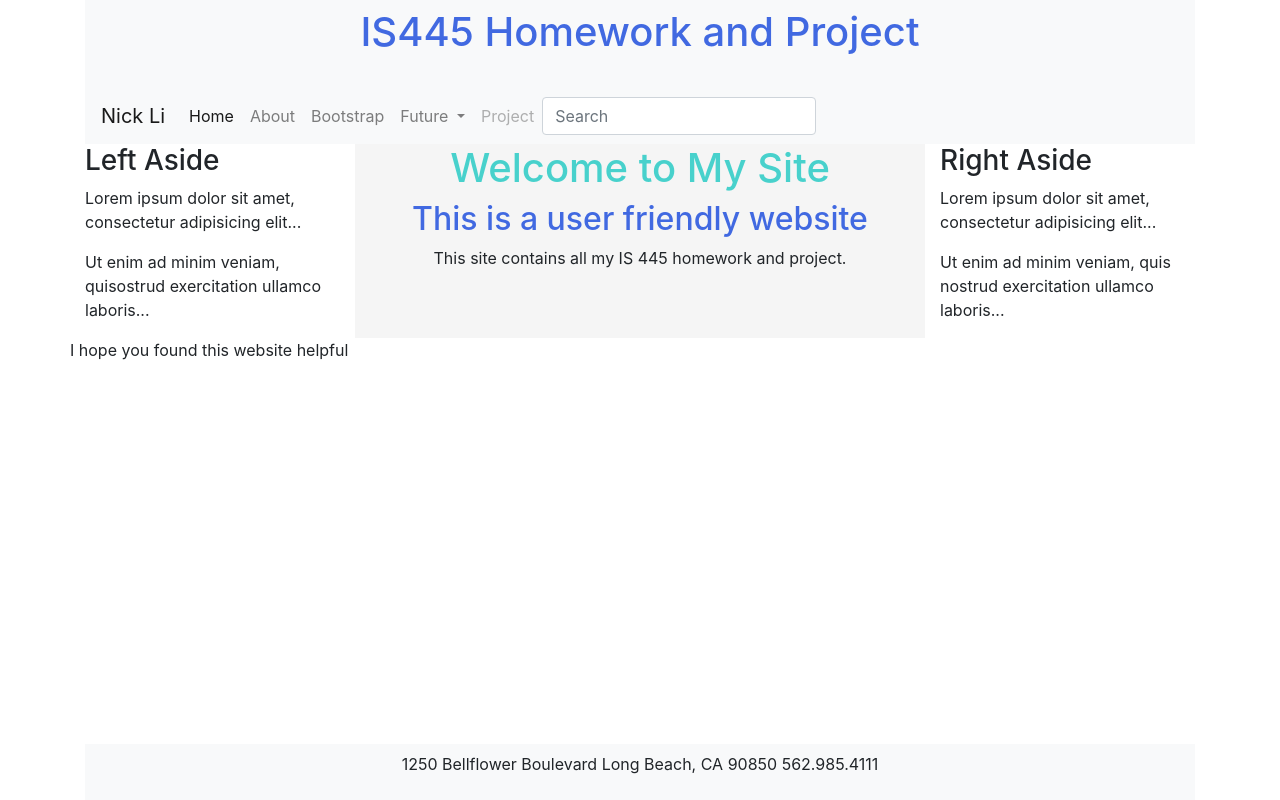
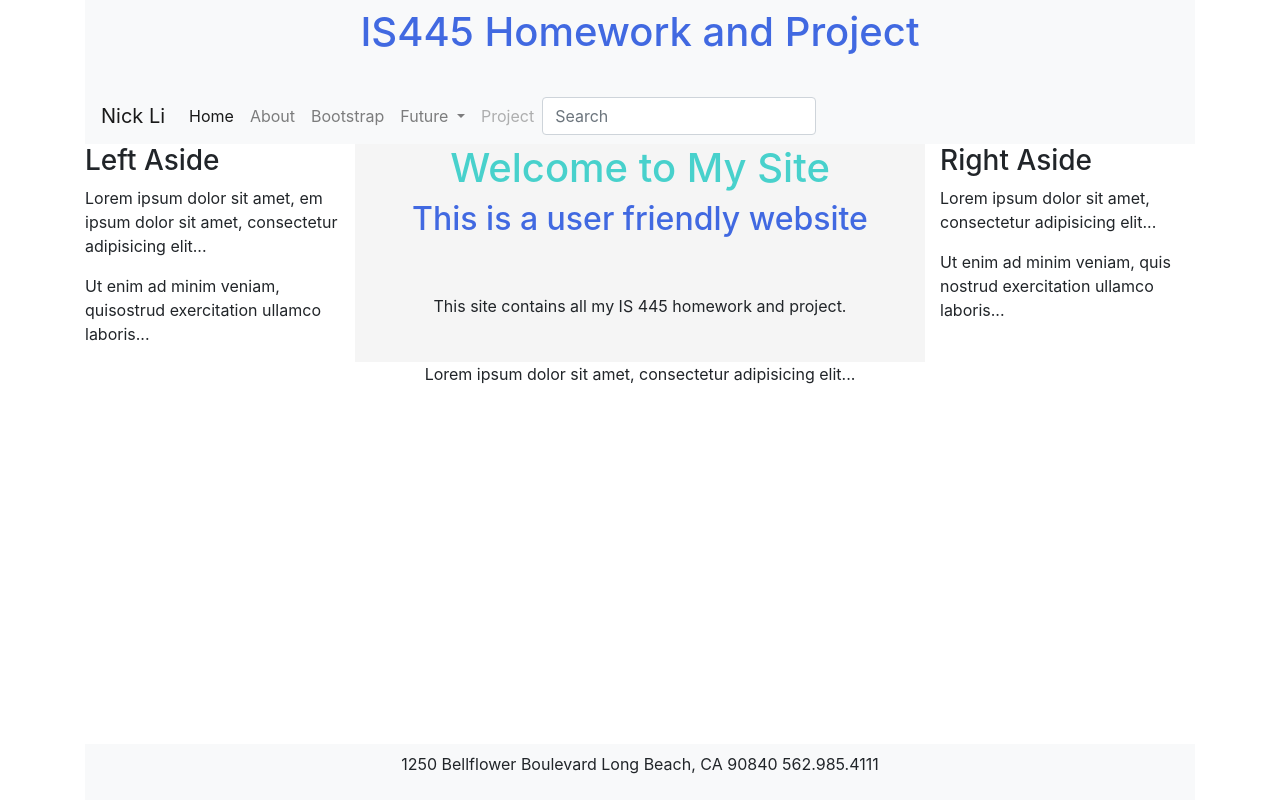
Before and after one commit to skyfall823/homepage, a website: page website/index.html in a window 1280 px wide. Drawn offline with nearby package versions, Linux system fonts and the light colour scheme.

Commit message:
update column

```diff
--- a/website/index.html
+++ b/website/index.html
@@ -68,7 +68,7 @@
   <div class="row">
     <div class="col-sm-3">
       <h3>Left Aside</h3>
-      <p>Lorem ipsum dolor sit amet, consectetur adipisicing elit...</p>
+      <p>Lorem ipsum dolor sit amet, em ipsum dolor sit amet, consectetur adipisicing elit...</p>
       <p>Ut enim ad minim veniam, quisostrud exercitation ullamco laboris...</p>
 </div>
 
@@ -80,11 +80,13 @@
 
 <h2 style=color:RoyalBlue; align=center> This is a user friendly website </h2>
 
-<p align=center> This site contains all my IS 445 homework and project.
+<br>
+<br>
+
+<p align=center> This site contains all my IS 445 homework and project. </p>
 
 
 </div>
-
 
 
 
@@ -94,9 +96,13 @@
       <p>Ut enim ad minim veniam, quis nostrud exercitation ullamco laboris...</p>
 </div>
 
-<div align=center>
-<p> I hope you found this website helpful </p>
+<br>
+
+
+<div class="col-sm-12"; align=center>
+<p align=center>Lorem ipsum dolor sit amet, consectetur adipisicing elit...</p>
 </div>
+
 
 </body>
 
@@ -105,7 +111,7 @@
 
 <div class="container fixed-bottom">
 <div class="navbar bg-light justify-content-center">
-<p> 1250 Bellflower Boulevard Long Beach, CA 90850 562.985.4111 </p>
+<p> 1250 Bellflower Boulevard Long Beach, CA 90840 562.985.4111 </p>
 	</div>
 </footer>
 
```
